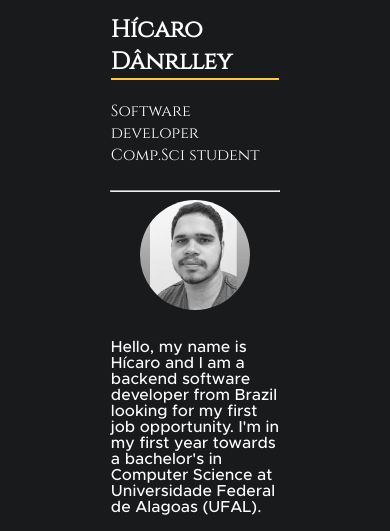
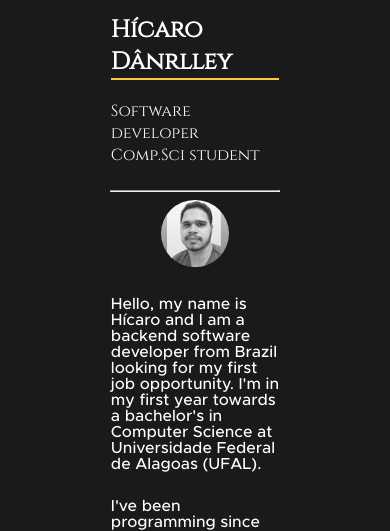
Before and after one commit to HicaroD/portfolio-website, a Django app: page / in a window 390 px wide. Shown: the part 238-769 px from the top of the page. Run offline with Django 4.2, Linux system fonts and the light colour scheme; parts of the project's set-up code (start-up, migrations or seed data) failed here and were passed over; some libraries are stand-ins or nearby versions.

Commit message:
[STYLE] making my personal image responsive

```diff
--- a/static/portfolio/css/about_me.css
+++ b/static/portfolio/css/about_me.css
@@ -1,10 +1,11 @@
+.personal-image {
+    text-align: center;
+}
+
 .personal-image img {
     border-radius: 50%;
-    max-height: 110px;
-}
-
-.personal-image {
-    text-align: center;
+    width: 40%;
+    height: auto;
 }
 
 .about-me-body {
```
